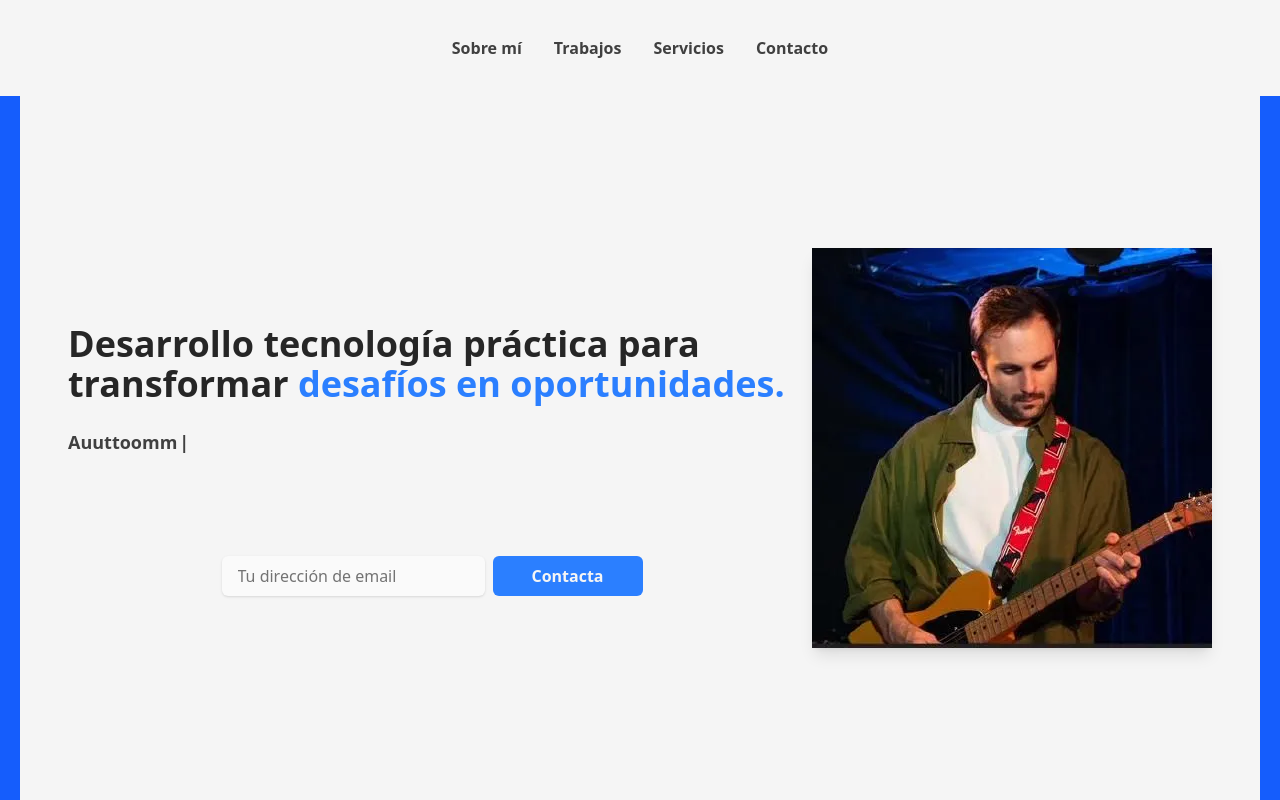
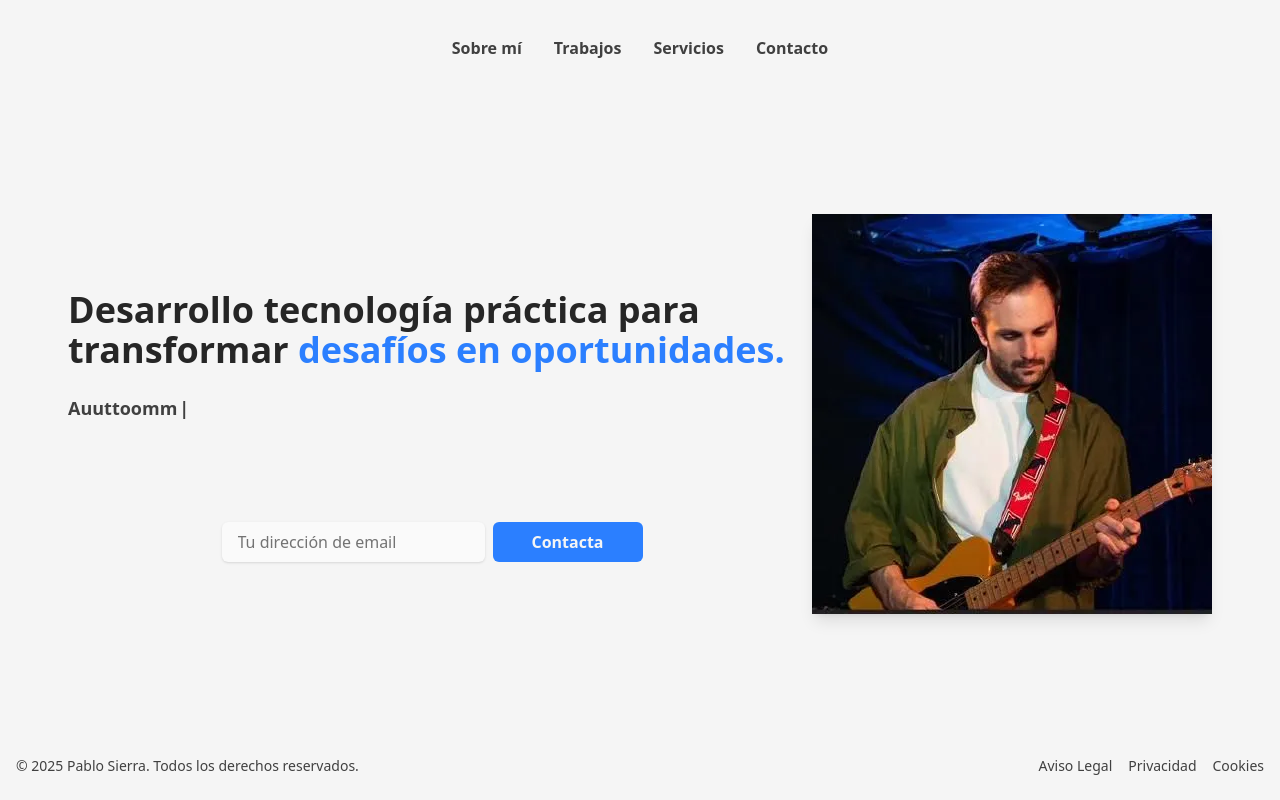
Before and after one commit to sierrapablo/sierrapablo-portfolio, an Astro site: page / in a window 1280 px wide. Built offline with nearby package versions, Linux system fonts and the light colour scheme; Astro itself is replaced by a stand-in of ours.

Commit message:
✨ add feature : add footer

```diff
--- /dev/null
+++ b/src/components/Footer.astro
@@ -0,0 +1,20 @@
+---
+const currentYear = new Date().getFullYear();
+---
+
+<footer class="bg-neutral-100 text-neutral-700 py-6">
+  <div class="max-w-screen-xl mx-auto px-4 flex flex-col md:flex-row justify-between items-center gap-4">
+    <p class="text-sm">&copy; {currentYear} Pablo Sierra. Todos los derechos reservados.</p>
+    <ul class="flex flex-row gap-4 text-sm">
+      <li>
+        <a href="/aviso-legal" class="hover:underline">Aviso Legal</a>
+      </li>
+      <li>
+        <a href="/privacidad" class="hover:underline">Privacidad</a>
+      </li>
+      <li>
+        <a href="/cookies" class="hover:underline">Cookies</a>
+      </li>
+    </ul>
+  </div>
+</footer>
--- a/src/pages/index.astro
+++ b/src/pages/index.astro
@@ -1,6 +1,7 @@
 ---
 import Navbar from "../components/Navbar.astro";
 import Hero from "../components/Hero.astro";
+import Footer from "../components/Footer.astro";
 import Layout from "../layouts/Layout.astro";
 
 const HEAD_CONTENT = {
@@ -11,8 +12,9 @@ const HEAD_CONTENT = {
 ---
 
 <Layout {...HEAD_CONTENT}>
-  <main class="h-dvh flex flex-col bg-blue-600">
+  <main class="h-dvh flex flex-col">
     <Navbar />
     <Hero />
+    <Footer />
   </main>
 </Layout>
```
